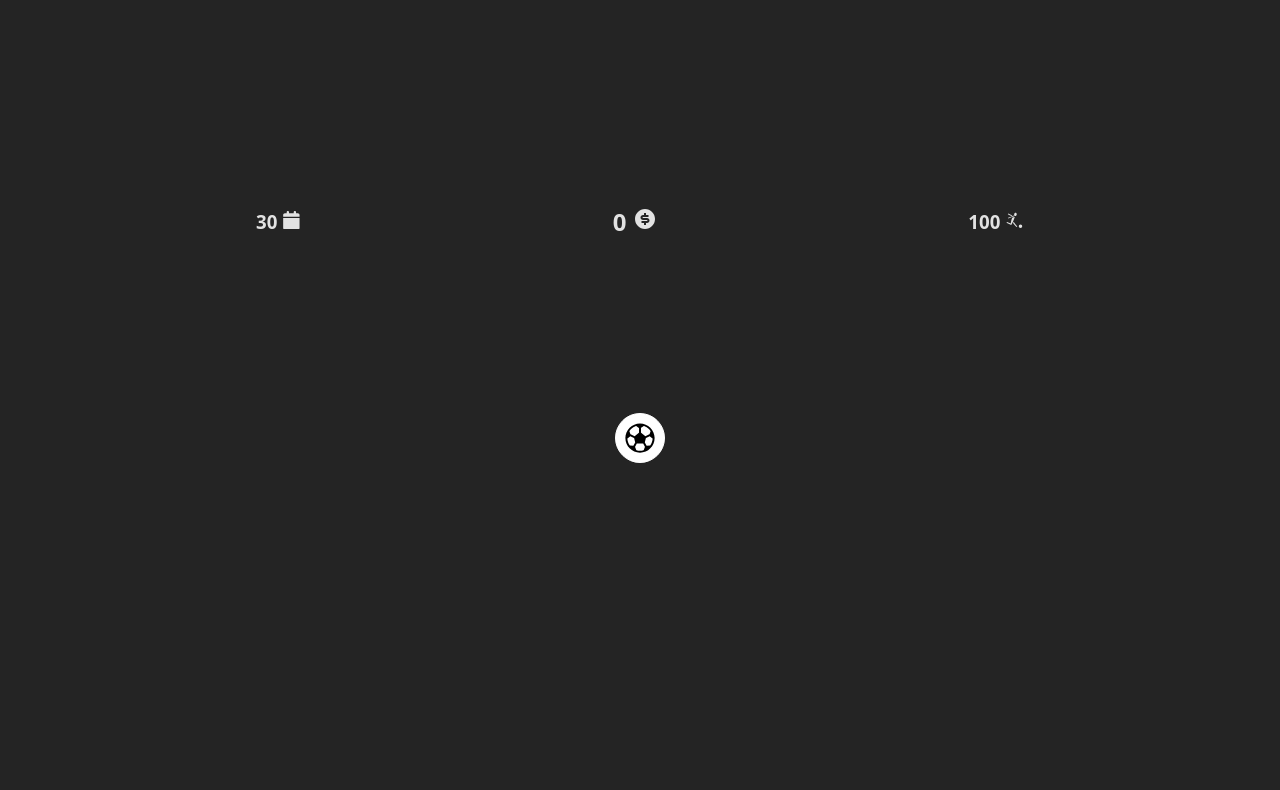
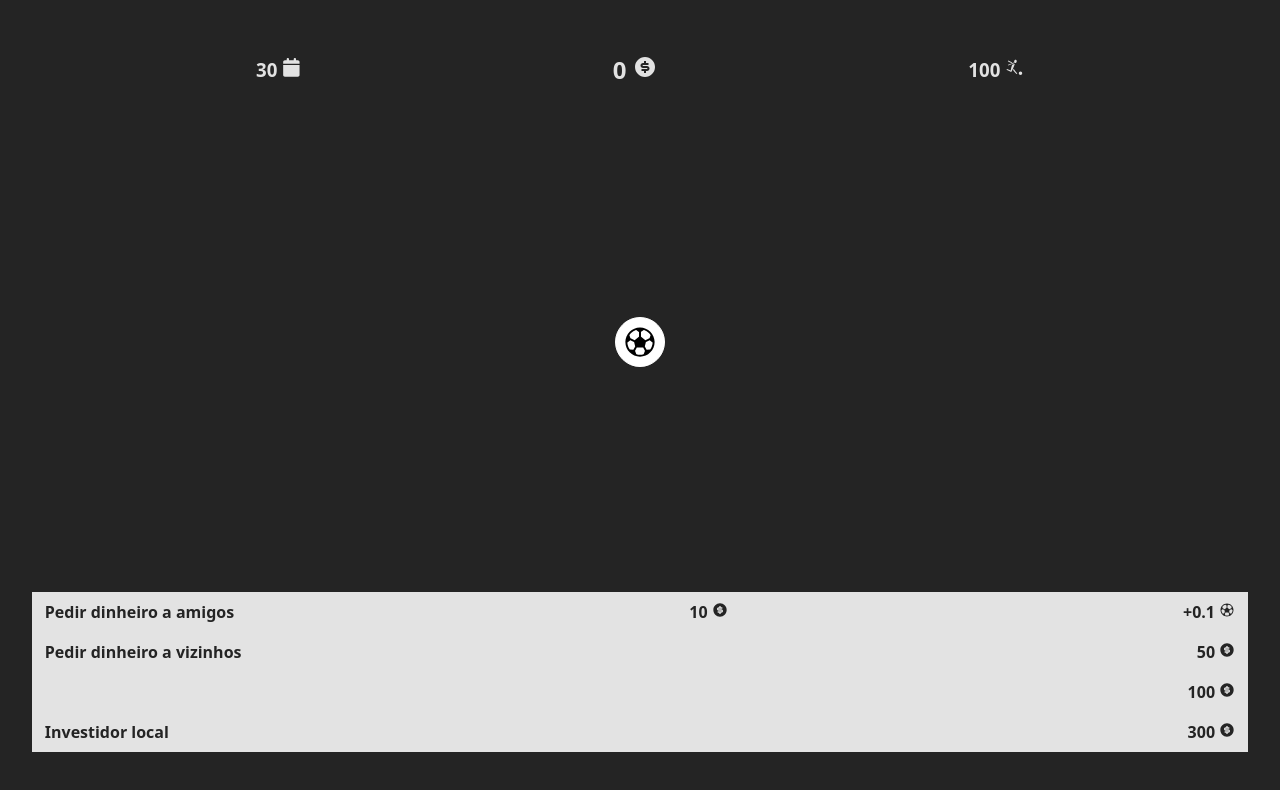
Before and after one commit to jeancarloslima/jogo-clicker-futebol, a React (Vite) app: page / in a window 1280 px wide. Shown: the top 790 px of the page. Built offline with nearby package versions, Linux system fonts and the light colour scheme.

Commit message:
Criando componente de melhorias

```diff
--- a/src/App.css
+++ b/src/App.css
@@ -12,7 +12,7 @@
   display: flex;
   flex-direction: column;
   align-items: center;
-  justify-content: space-evenly;
+  justify-content: space-between;
 }
 
 header,
--- a/src/App.jsx
+++ b/src/App.jsx
@@ -9,13 +9,15 @@ import { RiMoneyDollarCircleFill } from 'react-icons/ri';
 import { GiSoccerKick } from 'react-icons/gi';
 
 function App() {
-  const [count, setCount] = useState(0)
+  const [count, setCount] = useState(0.0);
+  const [multiplicador, setMultiplicador] = useState(0.1);
   const [diasFaltando, setDiasFaltando] = useState(30);
   const [forcaTime, setForcaTime] = useState(100);
   const [telaAtual, setTelaAtual] = useState(0);
 
   function handleClick() {
-    setCount(count + 1);
+    const novoValor = Number((count + multiplicador).toFixed(1));
+    setCount(novoValor);
   }
 
   return (
--- a/src/components/TelaMelhorias/index.jsx
+++ b/src/components/TelaMelhorias/index.jsx
@@ -1,7 +1,29 @@
+import './tela-melhorias.css';
+import { RiMoneyDollarCircleFill } from 'react-icons/ri';
+import { IoIosFootball } from 'react-icons/io';
+
 export default function TelaMelhorias() {
     return (
         <div className="melhorias-container">
-
+            <ul className="lista-melhorias">
+                <li className="item-melhoria">
+                    <span className='nome-melhoria'>Pedir dinheiro a amigos</span>
+                    <span className="custo-melhoria">10 <RiMoneyDollarCircleFill /></span>
+                    <span className="efeito-melhoria">+0.1 <IoIosFootball /></span>
+                </li>
+                <li className="item-melhoria">
+                    <span className='nome-melhoria'>Pedir dinheiro a vizinhos</span>
+                    <span className="custo-melhoria">50 <RiMoneyDollarCircleFill /></span>
+                </li>
+                <li className="item-melhoria">
+                    <span className='nome-melhoria'></span>
+                    <span className="custo-melhoria">100 <RiMoneyDollarCircleFill /></span>
+                </li>
+                <li className="item-melhoria">
+                    <span className='nome-melhoria'>Investidor local</span>
+                    <span className="custo-melhoria">300 <RiMoneyDollarCircleFill /></span>
+                </li>
+            </ul>
         </div>
     )
 }
--- /dev/null
+++ b/src/components/TelaMelhorias/tela-melhorias.css
@@ -0,0 +1,19 @@
+.lista-melhorias {
+    display: flex;
+    flex-direction: column;
+    list-style: none;
+    padding: 0;
+}
+
+.item-melhoria {
+    display: flex;
+    align-items: center;
+    justify-content: space-between;
+    width: 100%;
+    height: 40px;
+    padding: 0 .8rem;
+    background-color: #ffffffde;
+    color: #242424;
+    font-weight: 600;
+    cursor: pointer;
+}
--- a/src/index.css
+++ b/src/index.css
@@ -2,7 +2,7 @@
   font-family: system-ui, Avenir, Helvetica, Arial, sans-serif;
   line-height: 1.5;
   font-weight: 400;
-  color: rgba(255, 255, 255, 0.87);
+  color: #ffffffde;
   background-color: #242424;
   font-synthesis: none;
   text-rendering: optimizeLegibility;
```
